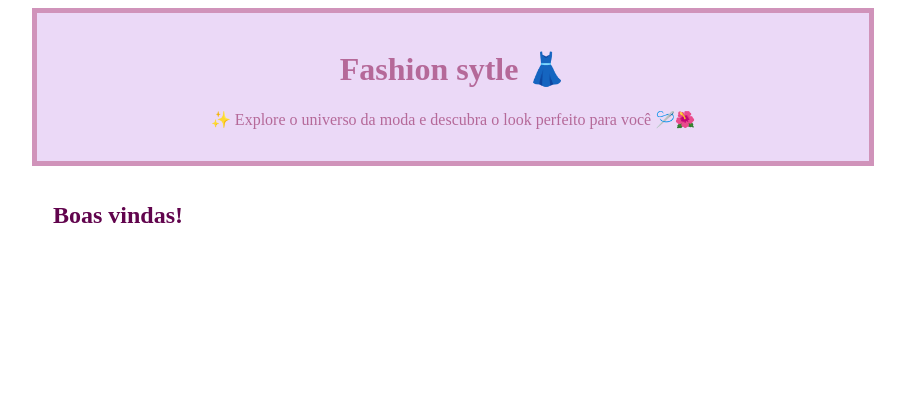
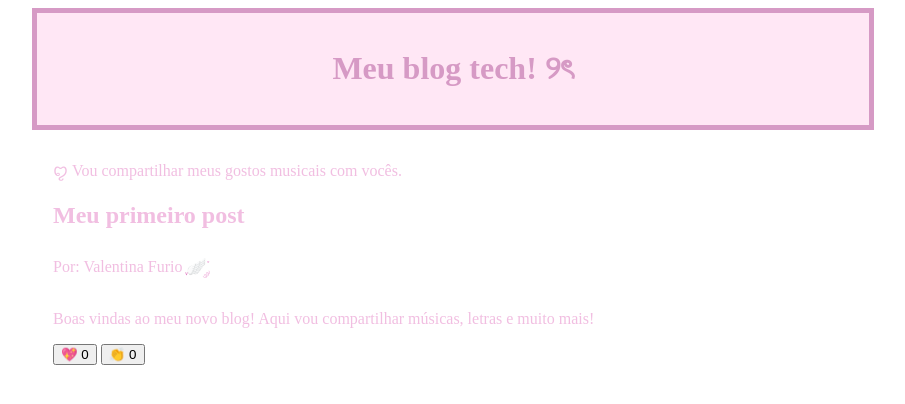
Before and after one commit to kamillyrosasantos-sketch/ed_digital_2_trim, a plain HTML site: page index.html in a window 1280 px wide. Shown: the whole page, without its empty margins (187-1092 px from the left). Drawn offline with Linux system fonts and the light colour scheme.

Commit message:
Add files via upload

```diff
--- a/index.html
+++ b/index.html
@@ -1,3 +1,4 @@
+
 
 
 <!DOCTYPE html>
@@ -5,33 +6,54 @@
 <head>
     <meta charset="UTF-8">
     <meta name="viewport" content="width=device-width, initial-scale=1.0">
-        <title>Moda</title>
+    <title>Blog</title>
+     <style>
+         header {
+            background-color: rgb(255, 231, 245);
+            color:rgba(145, 22, 114, 0.37);
+            text-align: center;
+            max-width: 800px;
+            margin: 0 auto;
+            padding: 16px;
+            border: 5px solid;
+}
+main {
+    background-color:rgb(255, 255, 255);
+    color:rgba(214, 70, 168, 0.349);
+    max-width: 800px;
+    margin: 0 auto;
+    padding: 12px;
+
+}
+img{
+    width: 60px;
+    height: 60px;
+}
+     </style>
 </head>
 <body>
     <header>
-            <h1>Fashion sytle 👗</h1>
-            <p> ✨ Explore o universo da moda e descubra o look perfeito para você 🪡🌺</p>
-            <style>
-                header{
-                    background-color: #EBD9F7;
-                    color: #B56999;
-                    text-align: center;
-                    max-width: 800px;
-                    margin: 0 auto;
-                    border: 5px solid #D093BA;
-                    padding: 16px;
-                }
-                main {
-                    background-color:#FFFFFF;
-                    color: #61044d  ;
-                    max-width: 800px;
-                    margin: 0 auto;
-                    padding: 16px;
-                }
-            </style>
+
+    <h1>Meu blog tech! ୨ৎ</h1>
         </header>
         <main>
-        <h2> Boas vindas!</h2>
+    <p>ꨄ︎ Vou compartilhar meus gostos musicais com vocês.</p>
+<h2>Meu primeiro post</h2>
+<p class="artigo-autor">Por: Valentina Furio ִֶָ🪽་༘
+<p>Boas vindas ao meu novo blog! Aqui vou compartilhar músicas, letras e muito mais!</p>
+<button>💖<span> 0</span> </button>
+<button>👏<span> 0</span></button>
 </main>
 </body>
+<script>
+    const botoes = document.querySelectorAll("button");
+     botoes.forEach(function(botao){
+        botao.addEventListener("click", botaoClicado);
+        function botaoClicado(){
+          console.log("fui clicado");
+           let texto = botao.querySelector("span");
+           texto.textContent++;
+         }
+     })
+</script>
 </html>
```
Lines whose indentation alone changed are shown as unchanged.
